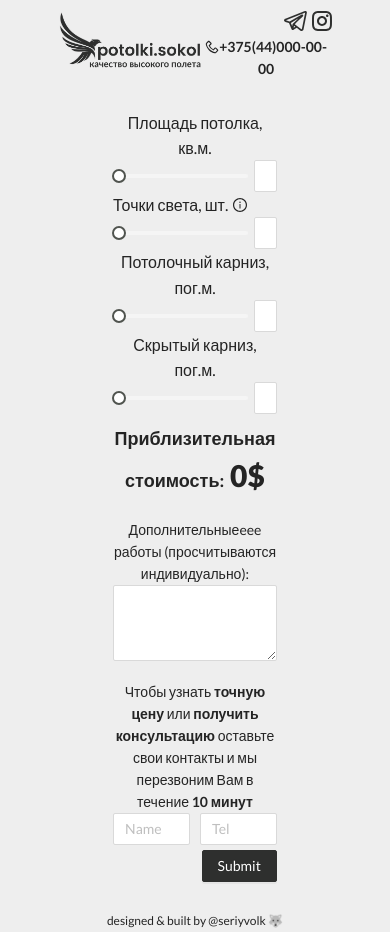
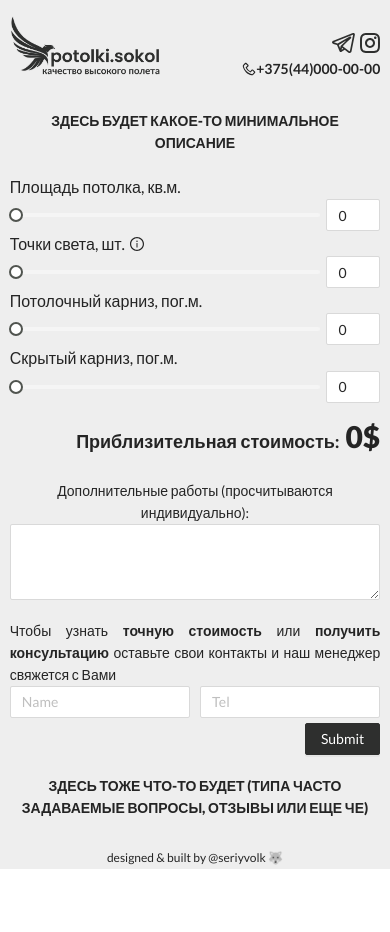
Before and after one commit to siarheichura/potolki, a React (Create React App) app: page / in a window 390 px wide. After the commit the page ends 869 px from the top, so only its background shows below. Built offline with nearby package versions, Linux system fonts and the light colour scheme.

Commit message:
add mobile screen adaptation

```diff
--- a/src/components/UserForm/UserForm.scss
+++ b/src/components/UserForm/UserForm.scss
@@ -9,6 +9,8 @@
   }
 
   &_label {
+    text-align: justify;
+
     span {
       font-weight: 700;
     }
--- a/src/components/UserForm/UserForm.tsx
+++ b/src/components/UserForm/UserForm.tsx
@@ -1,17 +1,20 @@
 import React from 'react'
 import './UserForm.scss'
 import { Button, Input } from 'antd'
+import { TextArea } from '../TextArea/TextArea'
 
 export const UserForm = () => {
   return (
+    <>
+      <TextArea label='Дополнительные работы (просчитываются индивидуально):' rows={3} />
+
       <div className='user-form'>
         <div className='user-form_label'>
           Чтобы узнать
-        <span> точную цену </span>
+          <span> точную стоимость </span>
           или
           <span> получить консультацию </span>
-        оставьте свои контакты и мы перезвоним Вам в течение
-        <span> 10 минут</span>
+          оставьте свои контакты и наш менеджер свяжется с Вами
         </div>
 
         <div className='user-form_inputs'>
@@ -23,5 +26,7 @@ export const UserForm = () => {
           Submit
         </Button>
       </div>
+    </>
+
   )
 }
--- a/src/components/_Layout/Header/Header.scss
+++ b/src/components/_Layout/Header/Header.scss
@@ -1,6 +1,6 @@
 header {
   display: flex;
-  align-items: center;
+  align-items: flex-end;
   justify-content: space-between;
 
   .logo {
--- a/src/components/_Layout/Main/Main.scss
+++ b/src/components/_Layout/Main/Main.scss
@@ -2,7 +2,7 @@ main {
   padding: 30px 0;
 
   .main-container {
-    width: 60%;
+    width: 100%;
     margin: 0 auto;
     display: flex;
     flex-direction: column;
--- a/src/components/_Layout/Main/Main.tsx
+++ b/src/components/_Layout/Main/Main.tsx
@@ -2,15 +2,17 @@ import React from 'react'
 import './Main.scss'
 
 import { Calculator } from '../../Calculator/Calculator'
-import { TextArea } from '../../TextArea/TextArea'
 import { UserForm } from '../../UserForm/UserForm'
 
 export const Main = () => {
   return <main>
     <div className='main-container'>
+      <div style={{ textAlign: 'center', fontWeight: 900 }}>ЗДЕСЬ БУДЕТ КАКОЕ-ТО МИНИМАЛЬНОЕ ОПИСАНИЕ</div>
       <Calculator />
-      <TextArea label='Дополнительныеeee работы (просчитываются индивидуально):' rows={3} />
       <UserForm />
+      <div style={{ textAlign: 'center', fontWeight: 900 }}>
+        ЗДЕСЬ ТОЖЕ ЧТО-ТО БУДЕТ (ТИПА ЧАСТО ЗАДАВАЕМЫЕ ВОПРОСЫ, ОТЗЫВЫ ИЛИ ЕЩЕ ЧЕ)
+      </div>
     </div>
   </main>
 }
--- a/src/index.css
+++ b/src/index.css
@@ -15,7 +15,15 @@
 header,
 main,
 footer {
-  width: 70%;
+  width: 55%;
   margin: 0 auto;
   font-family: 'Lato', sans-serif;
 }
+
+@media only screen and (max-width: 800px) {
+  header,
+  main,
+  footer {
+    width: 95%;
+  }
+}
```
Lines whose indentation alone changed are shown as unchanged.
